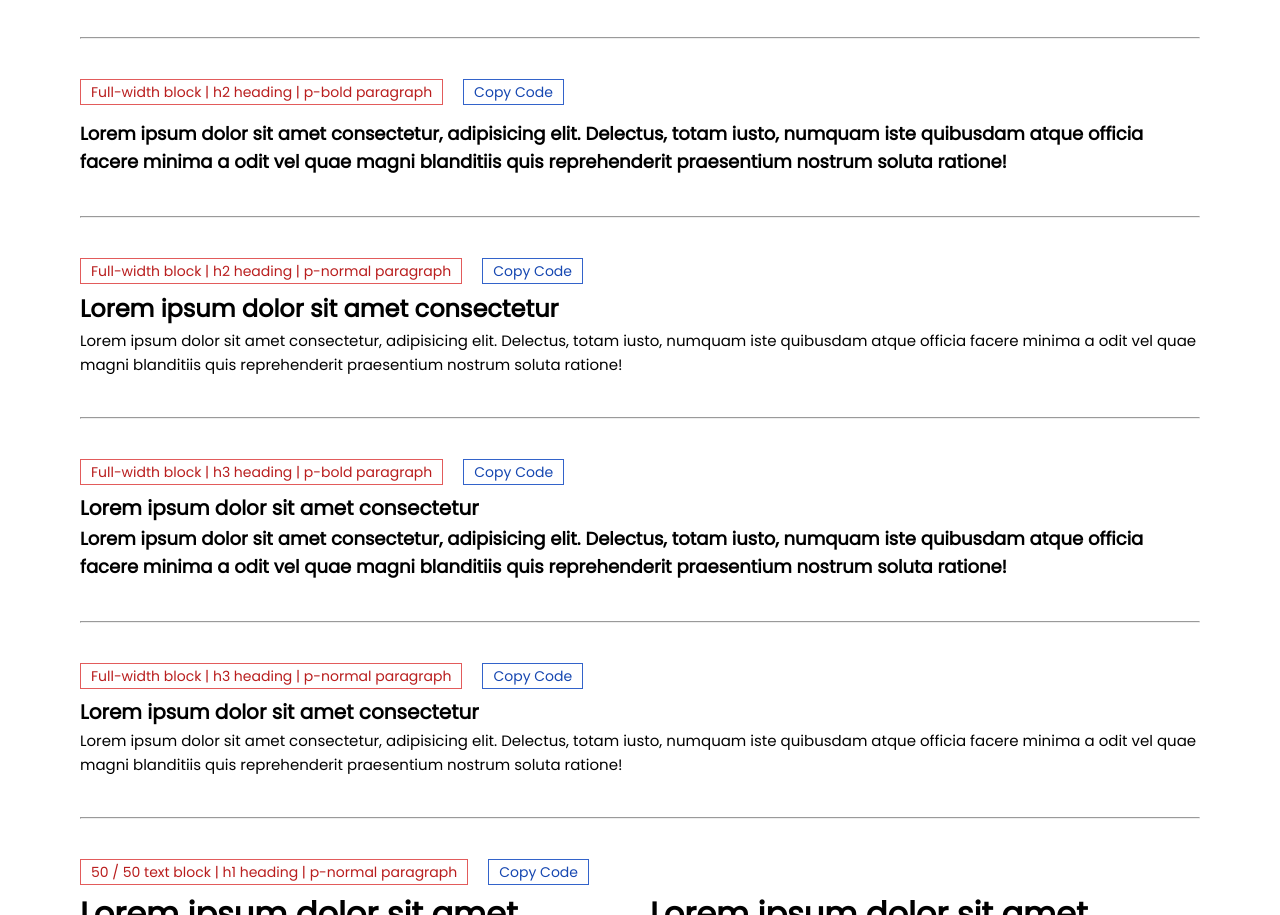
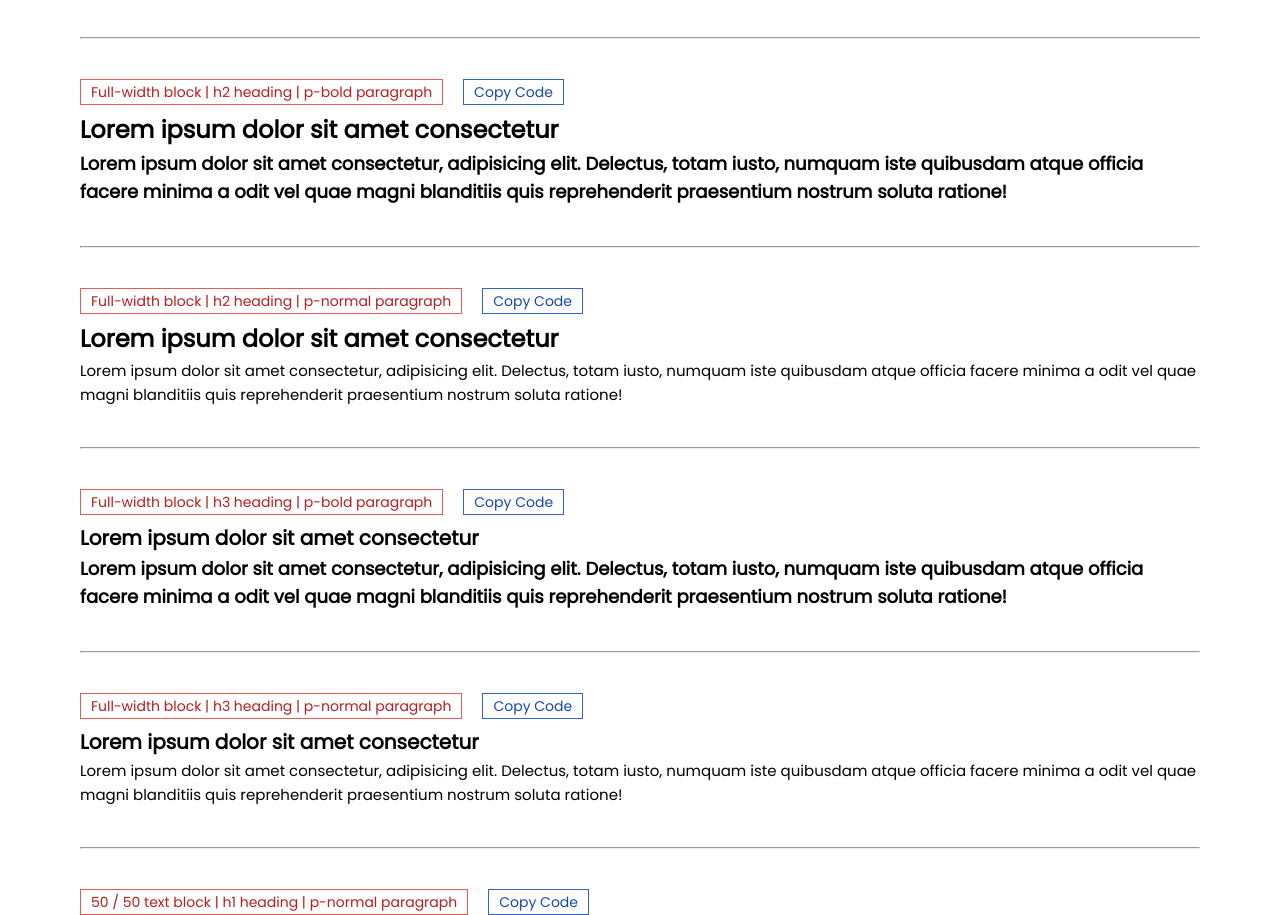
Before and after one commit to steview-d/eliquids-page-template, a plain HTML site: page index.html in a window 1280 px wide. Shown: the part 2884-3799 px from the top of the page. Drawn offline with nearby package versions, Linux system fonts and the light colour scheme.

Commit message:
Add missing heading

```diff
--- a/index.html
+++ b/index.html
@@ -87,7 +87,7 @@
             <span class="snip-desc">Full-width block | h2 heading | p-bold paragraph</span><span class="copy">Copy
                 Code</span>
             <div class="full-width">
-                <h1 class="h2"></h1>
+                <h1 class="h2">Lorem ipsum dolor sit amet consectetur</h1>
                 <p class="p-bold">Lorem ipsum dolor sit amet consectetur,
                     adipisicing elit. Delectus, totam iusto, numquam
                     iste quibusdam atque officia facere minima a odit vel quae magni blanditiis quis reprehenderit
```
